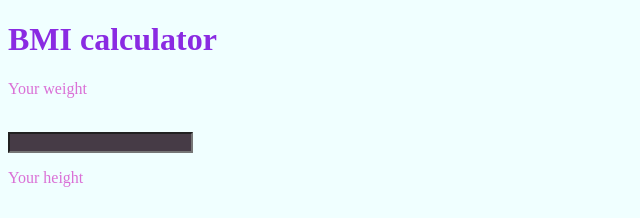
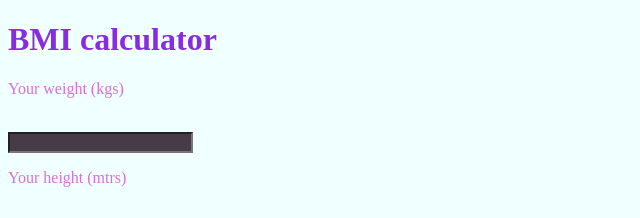
Before and after one commit to jassyio/bmi-calculator, a website: page index.html in a window 1280 px wide. Shown: the top 218 px of the page, 0-640 px from the left. Drawn offline with Linux system fonts and the light colour scheme.

Commit message:
Update index.html
added weight and height description

```diff
--- a/index.html
+++ b/index.html
@@ -11,11 +11,11 @@
     <form id="bmi-form" action="/" method="post">
    <h1>BMI calculator</h1>
 
-    <p>Your weight</p>
+    <p>Your weight (kgs)</p>
     <br>
     <input type="number" name="weight" required>
     <br>
-    <p>Your height</p>
+    <p>Your height (mtrs)</p>
     <br>
     <input type="number" name="height" step="0.01" required>
     <br>
```
